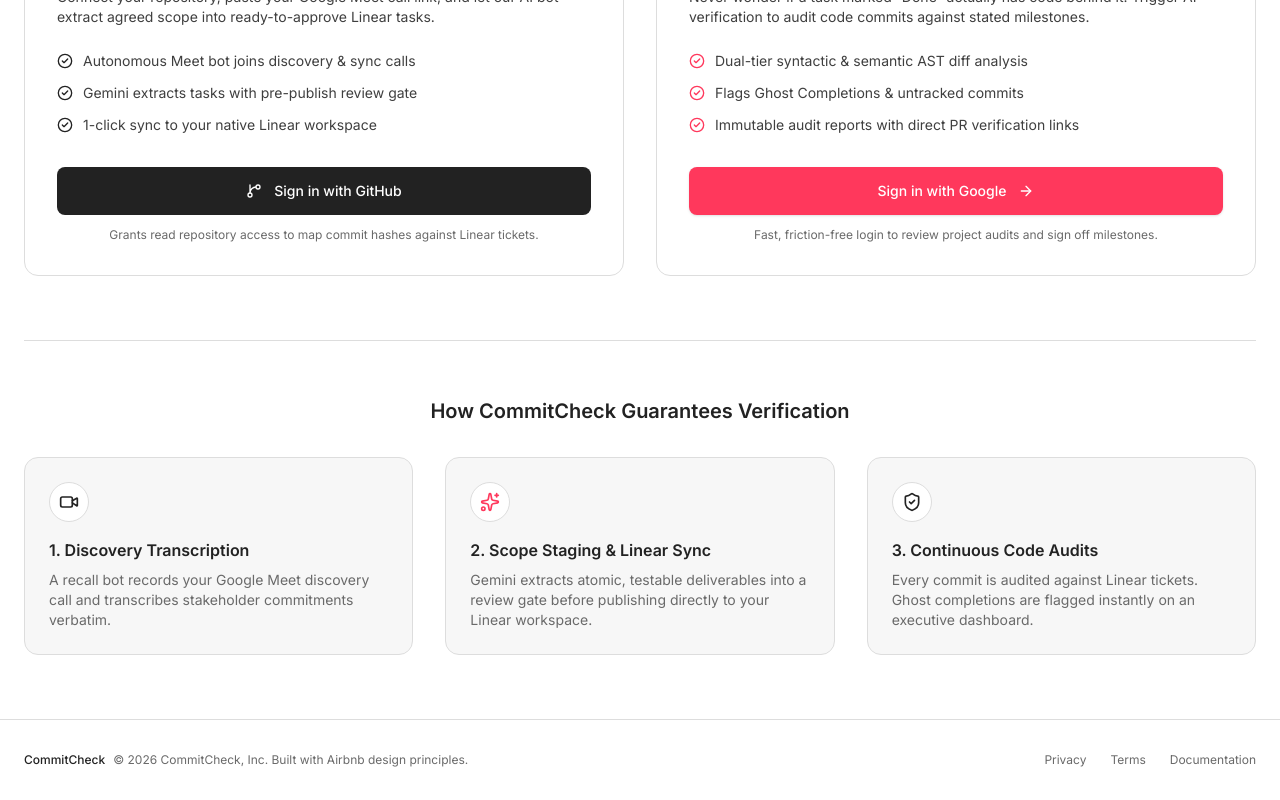
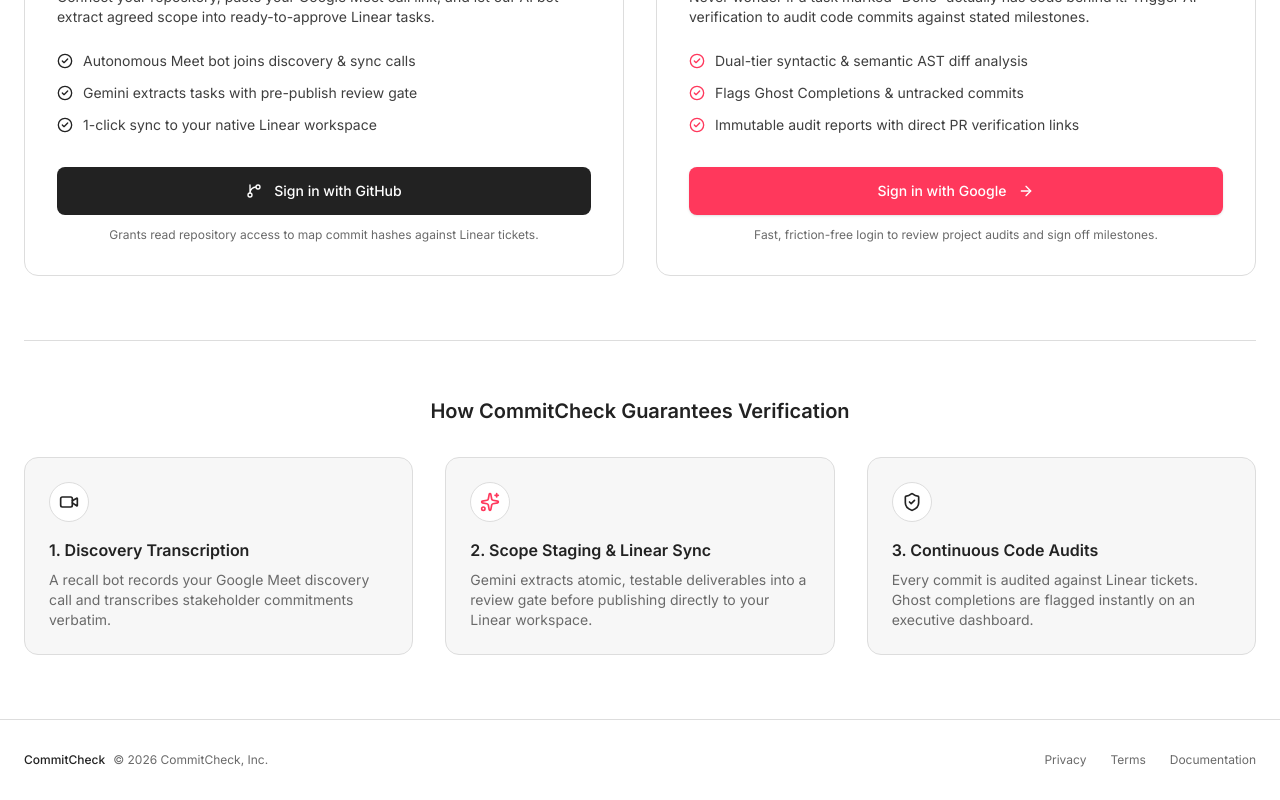
Before and after one commit to giridhar436/CommitCheck, a Next.js app: page / in a window 1280 px wide. Shown: the part 557-1357 px from the top of the page. Built offline with nearby package versions, Linux system fonts and the light colour scheme; no server answers.

Commit message:
minor frontend changes

```diff
--- a/package.json
+++ b/package.json
@@ -26,7 +26,7 @@
     "@types/react": "^19",
     "@types/react-dom": "^19",
     "eslint": "^9",
-    "eslint-config-next": "16.4.2",
+    "eslint-config-next": "^14.2.35",
     "postcss": "^8.5.30",
     "prisma": "^6.4.1",
     "tailwindcss": "^4",
--- a/src/app/page.tsx
+++ b/src/app/page.tsx
@@ -258,7 +258,7 @@
         <div className="max-w-[1280px] mx-auto px-6 flex flex-col md:flex-row items-center justify-between text-xs text-[#6a6a6a] gap-4">
           <div className="flex items-center gap-2">
             <span className="font-medium text-[#222222]">CommitCheck</span>
-            <span>&copy; {new Date().getFullYear()} CommitCheck, Inc. Built with Airbnb design principles.</span>
+            <span>&copy; {new Date().getFullYear()} CommitCheck, Inc.</span>
           </div>
           <div className="flex items-center gap-6">
             <span className="hover:text-[#222222] cursor-pointer">Privacy</span>
```
Also changed, not shown: 1 other file (tests, documents, lock files or other folders).
